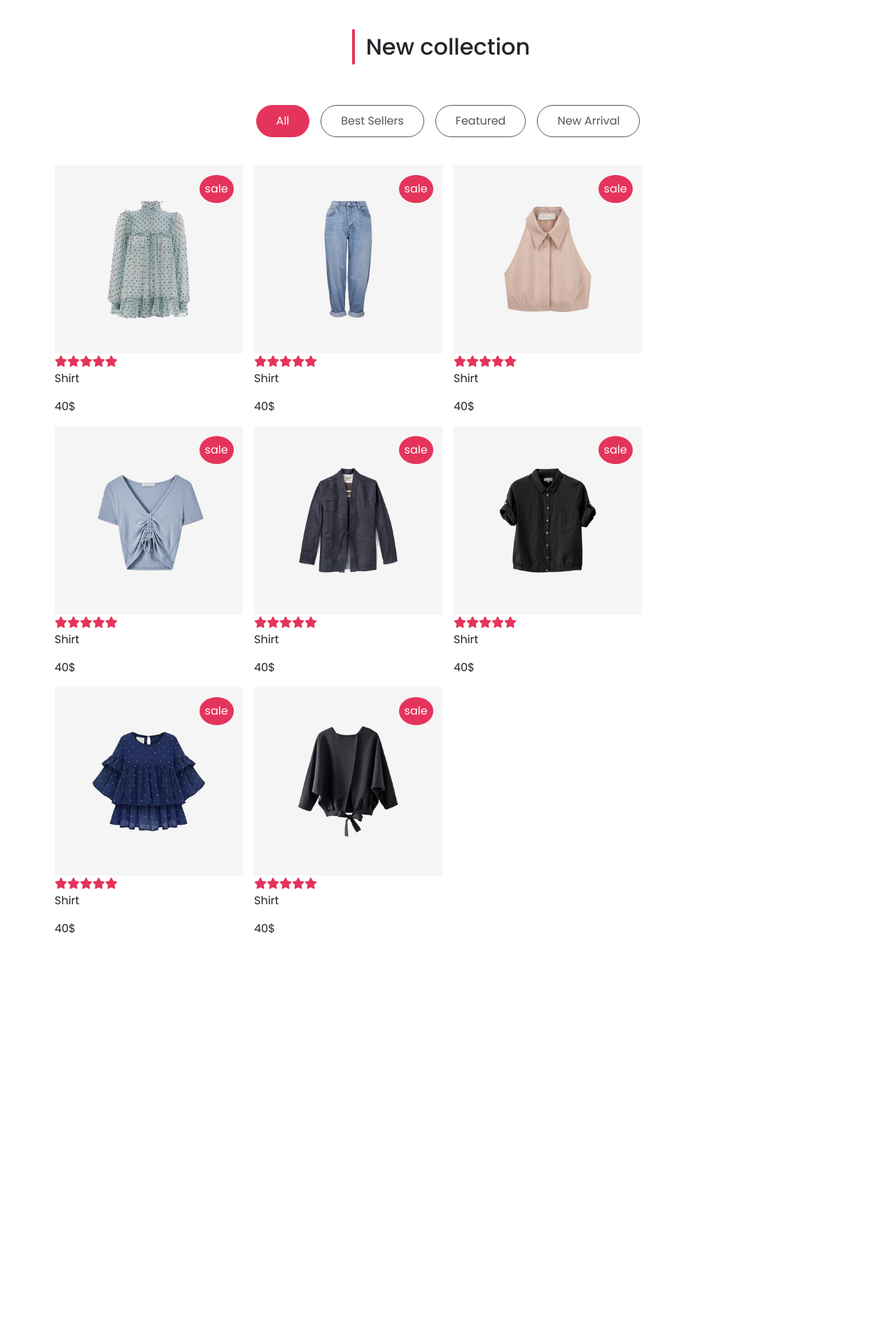
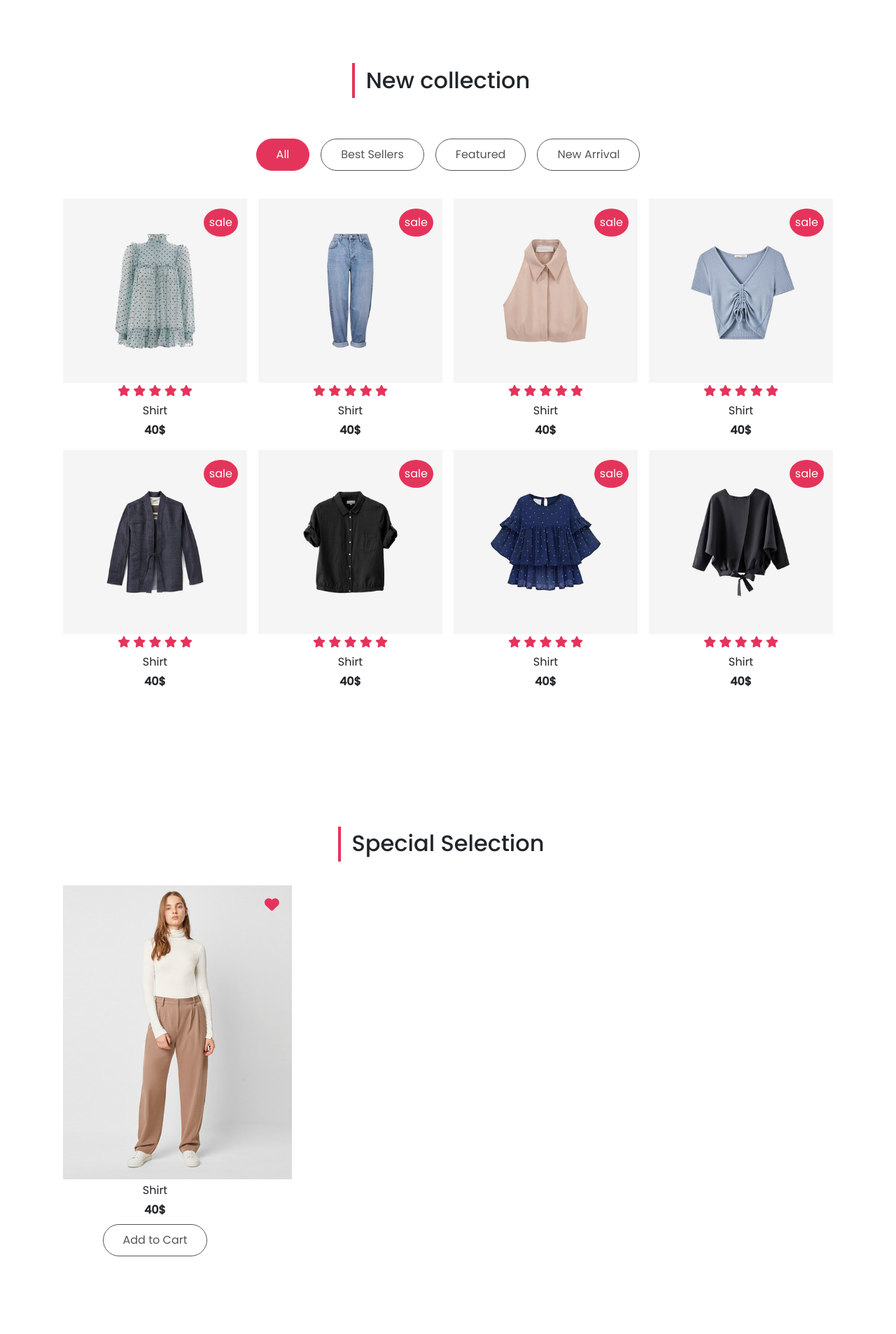
Before and after one commit to TomekBor2/Graduation-Project, a PHP site: page / in a window 1280 px wide. Shown: the part 800-2706 px from the top of the page at 70% size. Before the commit the page ends 2134 px from the top, so only its background shows below. Run offline with PHP 8.4, Linux system fonts and the light colour scheme; some web fonts are replaced.

Commit message:
Special items finished. Offers section started

```diff
--- a/css/styles.css
+++ b/css/styles.css
@@ -14,7 +14,6 @@ body {
 .bg-primary {
   background-color: var(--pink) !important;
 }
-
 
 .btn:not(.nav-btns button) {
   background-color: #fff;
@@ -107,6 +106,35 @@ right: 5%;
   color: var(--pink)!important;
 }
 
+/* special */
+
+.heart-btn {
+  font-size: 1.3rem;
+  left: 280px;
+  top: 1%;
+  padding: 0.5rem;
+  border-radius: 50%;
+  color: var(--pink);
+}
+
+/* offers */
+#offers {
+  background: url(../images/offer_img.jpg)center/cover no-repeat;
+  background-size: cover;
+}
+
+#offers .row {
+  min-height: 60vh;
+  font-size: 28px;
+  width: 100%;
+}
+
+.offers-content {
+  color: white;
+}
+
+/* media queries */
+
 @media (min-width: 992px) {
   .nav-item {
     border-bottom: none;
--- a/index.html
+++ b/index.html
@@ -94,221 +94,156 @@
     <!-- end of header -->
 
     <!-- collection -->
-    <section class="collection">
+    <section class="py-5" id="collection">
         <div class="container py-5">
             <div class="title text-center">
                 <h2 class="position-relative d-inline-block">New collection</h2>
             </div>
 
-            <div class="row">
+            <div class="row g-0">
                 <div class="d-flex flex-wrap mt-5 justify-content-center mt-5 filter-button-group">
-                    <button type="button" class="btn m-2 active-filter-btn" data-filter=".all">All</button>
+                    <button type="button" class="btn m-2 active-filter-btn" data-filter="">All</button>
                     <button type="button" class="btn m-2" data-filter=".best">Best Sellers</button>
                     <button type="button" class="btn m-2" data-filter=".feat">Featured</button>
                     <button type="button" class="btn m-2" data-filter=".new">New Arrival</button>
                 </div>
 
-                <div class="collection-list mt-4 row">
-
+                <div class="collection-list mt-4 row gx-0 text-center">
                     <div class="col-md-6 col-lg-4 col-xl-3 p-2 best">
                         <div class="collection-img position-relative">
                             <img src="images/c_formal_gray_shirt.png" class="w-100">
-                            <span class = "position-absolute sale-btn bg-primary">sale</span>
+                            <span class="position-absolute sale-btn bg-primary">sale</span>
                         </div>
-                        <div class="d-flex">
+                        <div class="text-center">
                             <div class="rating ">
                                 <span><i class="fas fa-star"></i></span>
-                            </div>
-                            <div class="rating">
+                                <span><i class="fas fa-star"></i></span>
+                                <span><i class="fas fa-star"></i></span>
+                                <span><i class="fas fa-star"></i></span>
                                 <span><i class="fas fa-star"></i></span>
                             </div>
-                            <div class="rating">
-                                <span><i class="fas fa-star"></i></span>
-                            </div>
-                            <div class="rating">
-                                <span><i class="fas fa-star"></i></span>
-                            </div>
-                            <div class="rating">
-                                <span><i class="fas fa-star"></i></span>
-                            </div>
+                            <p class="my-1">Shirt</p>
+                            <span class="fw-bold">40$</span>
                         </div>
-                        <p>Shirt</p>
-                        <span fw-bold>40$</span>
                     </div>
                     <div class="col-md-6 col-lg-4 col-xl-3 p-2 feat">
                         <div class="collection-img position-relative">
                             <img src="images/c_pant_girl.png" class="w-100">
-                            <span class = "position-absolute sale-btn bg-primary">sale</span>
+                            <span class="position-absolute sale-btn bg-primary">sale</span>
                         </div>
-                        <div class="d-flex">
+                        <div class="text-center">
                             <div class="rating ">
                                 <span><i class="fas fa-star"></i></span>
-                            </div>
-                            <div class="rating">
+                                <span><i class="fas fa-star"></i></span>
+                                <span><i class="fas fa-star"></i></span>
+                                <span><i class="fas fa-star"></i></span>
                                 <span><i class="fas fa-star"></i></span>
                             </div>
-                            <div class="rating">
-                                <span><i class="fas fa-star"></i></span>
-                            </div>
-                            <div class="rating">
-                                <span><i class="fas fa-star"></i></span>
-                            </div>
-                            <div class="rating">
-                                <span><i class="fas fa-star"></i></span>
-                            </div>
+                            <p class="my-1">Shirt</p>
+                            <span class="fw-bold">40$</span>
                         </div>
-                        <p>Shirt</p>
-                        <span fw-bold>40$</span>
                     </div>
                     <div class="col-md-6 col-lg-4 col-xl-3 p-2 new">
                         <div class="collection-img position-relative">
                             <img src="images/c_polo-shirt.png" class="w-100">
-                            <span class = "position-absolute sale-btn bg-primary">sale</span>
+                            <span class="position-absolute sale-btn bg-primary">sale</span>
                         </div>
-                        <div class="d-flex">
+                        <div class="text-center">
                             <div class="rating ">
                                 <span><i class="fas fa-star"></i></span>
-                            </div>
-                            <div class="rating">
+                                <span><i class="fas fa-star"></i></span>
+                                <span><i class="fas fa-star"></i></span>
+                                <span><i class="fas fa-star"></i></span>
                                 <span><i class="fas fa-star"></i></span>
                             </div>
-                            <div class="rating">
-                                <span><i class="fas fa-star"></i></span>
-                            </div>
-                            <div class="rating">
-                                <span><i class="fas fa-star"></i></span>
-                            </div>
-                            <div class="rating">
-                                <span><i class="fas fa-star"></i></span>
-                            </div>
+                            <p class="my-1">Shirt</p>
+                            <span class="fw-bold">40$</span>
                         </div>
-                        <p>Shirt</p>
-                        <span fw-bold>40$</span>
                     </div>
                     <div class="col-md-6 col-lg-4 col-xl-3 p-2 best">
                         <div class="collection-img position-relative">
                             <img src="images/c_shirt-girl.png" class="w-100">
-                            <span class = "position-absolute sale-btn bg-primary">sale</span>
+                            <span class="position-absolute sale-btn bg-primary">sale</span>
                         </div>
-                        <div class="d-flex">
+                        <div class="text-center">
                             <div class="rating ">
                                 <span><i class="fas fa-star"></i></span>
-                            </div>
-                            <div class="rating">
+                                <span><i class="fas fa-star"></i></span>
+                                <span><i class="fas fa-star"></i></span>
+                                <span><i class="fas fa-star"></i></span>
                                 <span><i class="fas fa-star"></i></span>
                             </div>
-                            <div class="rating">
-                                <span><i class="fas fa-star"></i></span>
-                            </div>
-                            <div class="rating">
-                                <span><i class="fas fa-star"></i></span>
-                            </div>
-                            <div class="rating">
-                                <span><i class="fas fa-star"></i></span>
-                            </div>
+                            <p class="my-1">Shirt</p>
+                            <span class="fw-bold">40$</span>
                         </div>
-                        <p>Shirt</p>
-                        <span fw-bold>40$</span>
                     </div>
                     <div class="col-md-6 col-lg-4 col-xl-3 p-2 new">
                         <div class="collection-img position-relative">
                             <img src="images/c_t-shirt_men.png" class="w-100">
-                            <span class = "position-absolute sale-btn bg-primary">sale</span>
+                            <span class="position-absolute sale-btn bg-primary">sale</span>
                         </div>
-                        <div class="d-flex">
+                        <div class="text-center">
                             <div class="rating ">
                                 <span><i class="fas fa-star"></i></span>
-                            </div>
-                            <div class="rating">
+                                <span><i class="fas fa-star"></i></span>
+                                <span><i class="fas fa-star"></i></span>
+                                <span><i class="fas fa-star"></i></span>
                                 <span><i class="fas fa-star"></i></span>
                             </div>
-                            <div class="rating">
-                                <span><i class="fas fa-star"></i></span>
-                            </div>
-                            <div class="rating">
-                                <span><i class="fas fa-star"></i></span>
-                            </div>
-                            <div class="rating">
-                                <span><i class="fas fa-star"></i></span>
-                            </div>
+                            <p class="my-1">Shirt</p>
+                            <span class="fw-bold">40$</span>
                         </div>
-                        <p>Shirt</p>
-                        <span fw-bold>40$</span>
                     </div>
                     <div class="col-md-6 col-lg-4 col-xl-3 p-2 new">
                         <div class="collection-img position-relative">
                             <img src="images/c_tunic-shirt_girl.png" class="w-100">
-                            <span class = "position-absolute sale-btn bg-primary">sale</span>
+                            <span class="position-absolute sale-btn bg-primary">sale</span>
                         </div>
-                        <div class="d-flex">
+                        <div class="text-center">
                             <div class="rating ">
                                 <span><i class="fas fa-star"></i></span>
-                            </div>
-                            <div class="rating">
+                                <span><i class="fas fa-star"></i></span>
+                                <span><i class="fas fa-star"></i></span>
+                                <span><i class="fas fa-star"></i></span>
                                 <span><i class="fas fa-star"></i></span>
                             </div>
-                            <div class="rating">
-                                <span><i class="fas fa-star"></i></span>
-                            </div>
-                            <div class="rating">
-                                <span><i class="fas fa-star"></i></span>
-                            </div>
-                            <div class="rating">
-                                <span><i class="fas fa-star"></i></span>
-                            </div>
+                            <p class="my-1">Shirt</p>
+                            <span class="fw-bold">40$</span>
                         </div>
-                        <p>Shirt</p>
-                        <span fw-bold>40$</span>
                     </div>
                     <div class="col-md-6 col-lg-4 col-xl-3 p-2 best">
                         <div class="collection-img position-relative">
                             <img src="images/c_undershirt.png" class="w-100">
-                            <span class = "position-absolute sale-btn bg-primary">sale</span>
+                            <span class="position-absolute sale-btn bg-primary">sale</span>
                         </div>
-                        <div class="d-flex">
+                        <div class="text-center">
                             <div class="rating ">
                                 <span><i class="fas fa-star"></i></span>
-                            </div>
-                            <div class="rating">
+                                <span><i class="fas fa-star"></i></span>
+                                <span><i class="fas fa-star"></i></span>
+                                <span><i class="fas fa-star"></i></span>
                                 <span><i class="fas fa-star"></i></span>
                             </div>
-                            <div class="rating">
-                                <span><i class="fas fa-star"></i></span>
-                            </div>
-                            <div class="rating">
-                                <span><i class="fas fa-star"></i></span>
-                            </div>
-                            <div class="rating">
-                                <span><i class="fas fa-star"></i></span>
-                            </div>
+                            <p class="my-1">Shirt</p>
+                            <span class="fw-bold">40$</span>
                         </div>
-                        <p>Shirt</p>
-                        <span fw-bold>40$</span>
                     </div>
                     <div class="col-md-6 col-lg-4 col-xl-3 p-2 best">
                         <div class="collection-img position-relative">
                             <img src="images/c_western-shirt.png" class="w-100">
-                            <span class = "position-absolute sale-btn bg-primary">sale</span>
+                            <span class="position-absolute sale-btn bg-primary">sale</span>
                         </div>
-                        <div class="d-flex">
+                        <div class="text-center">
                             <div class="rating ">
                                 <span><i class="fas fa-star"></i></span>
-                            </div>
-                            <div class="rating">
+                                <span><i class="fas fa-star"></i></span>
+                                <span><i class="fas fa-star"></i></span>
+                                <span><i class="fas fa-star"></i></span>
                                 <span><i class="fas fa-star"></i></span>
                             </div>
-                            <div class="rating">
-                                <span><i class="fas fa-star"></i></span>
-                            </div>
-                            <div class="rating">
-                                <span><i class="fas fa-star"></i></span>
-                            </div>
-                            <div class="rating">
-                                <span><i class="fas fa-star"></i></span>
-                            </div>
+                            <p class="my-1">Shirt</p>
+                            <span class="fw-bold">40$</span>
                         </div>
-                        <p>Shirt</p>
-                        <span fw-bold>40$</span>
                     </div>
                 </div>
             </div>
@@ -316,7 +251,50 @@
     </section>
     <!-- end of collection -->
 
+    <!-- special products  -->
 
+    <section id="special" class="py-5">
+        <div class="container py-5">
+            <div class="title text-center">
+                <h2 class="position-relative d-inline-block">Special Selection</h2>
+            </div>
+
+            <div class="row g-0">
+                <div class="special-list mt-4 row gx-0">
+                    <div class="col-md-6 col-lg-4 col-xl-3 p-2 best">
+                        <div class="special-img position-relative">
+                            <img src="images/special_product_1.jpg" alt="">
+                            <span class="position-absolute heart-btn"><i class="fas fa-heart"></i></span>
+                        </div>
+                        <div class="text-center">
+                            <p class="my-1">Shirt</p>
+                            <span class="fw-bold">40$</span>
+                            <div class="cart-btn">
+                                <button type="button" class="btn m-2">Add to Cart</button>
+                            </div>
+                        </div>
+                    </div>
+                </div>
+            </div>
+        </div>
+    </section>
+
+    <!-- end of special products -->
+
+    <!-- offers -->
+    <section id="offers">
+        <div class="container ">
+            <div class="row d-flex justify-content-center align-items-center text-center">
+                <div class="offers-content">
+                    <span class= "text-capitalize">discount up to 40%</span>
+                    <h2 class= "text-capitalize">grand sale offer</h2>
+                    <a href="#" class="btn text-capitalize">buy now</a>
+                </div>
+            </div>
+        </div>
+    </section>
+
+<!-- end of offers -->
 
     <script src="js/jquery-3.6.0.js"></script>
     <script src="https://unpkg.com/isotope-layout@3/dist/isotope.pkgd.js"></script>
```
